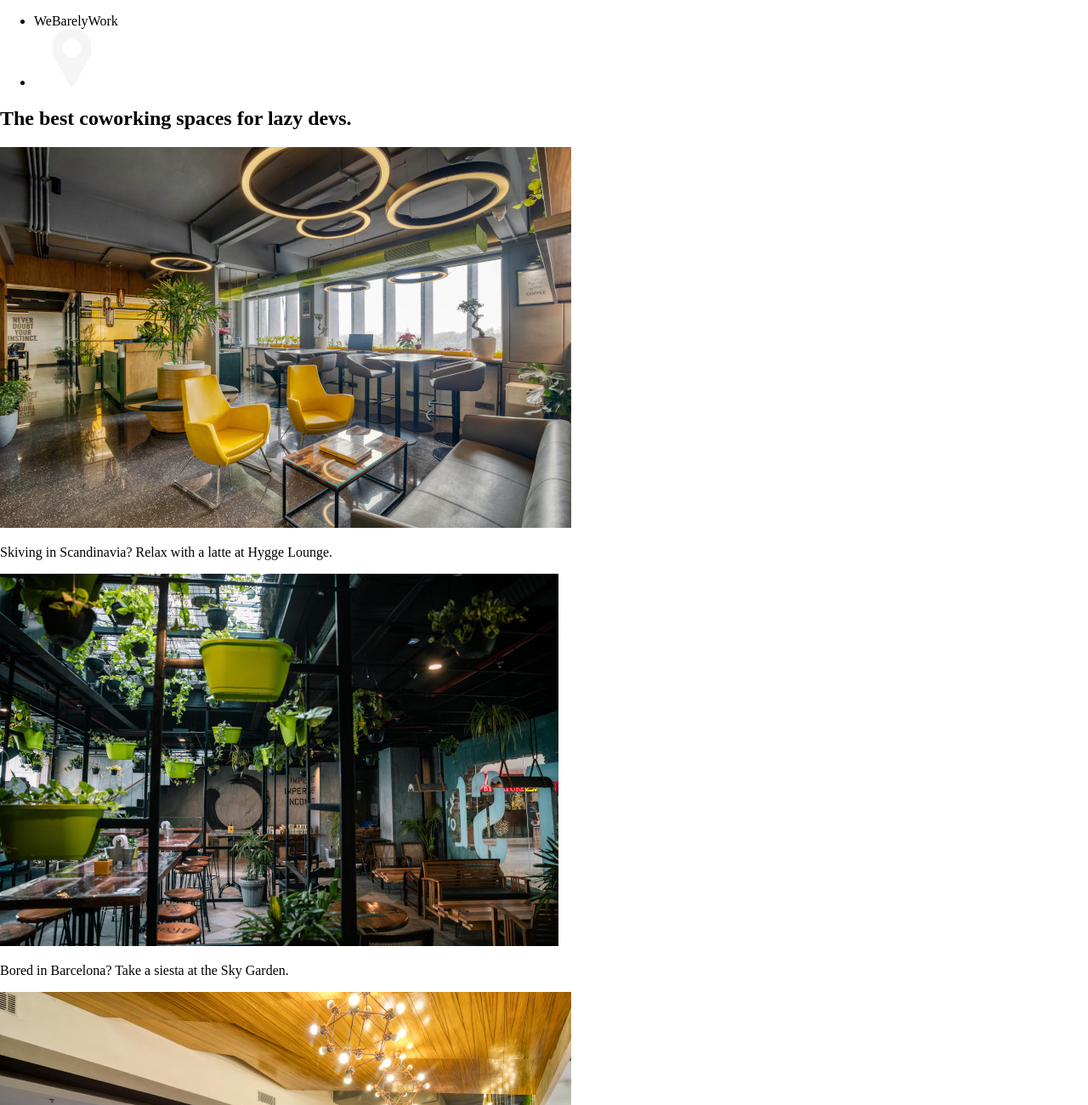
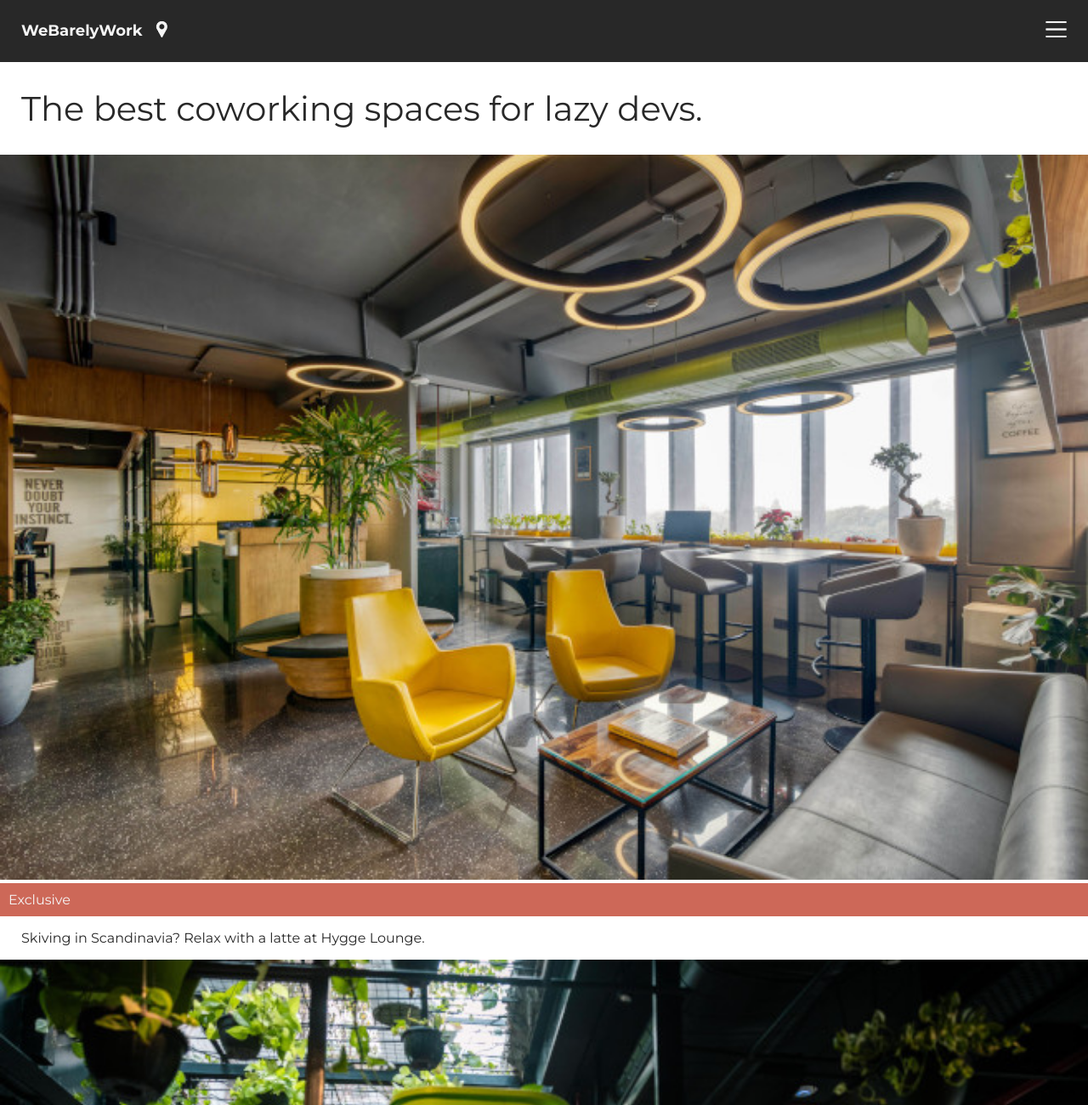
Before and after one commit to MarkBojeHording/Co-working-Site, a website built with Vite: page index.html in a window 1280 px wide. Shown: the top 1300 px of the page at 85% size. Built offline with nearby package versions, Linux system fonts and the light colour scheme.

Commit message:
HTML and CSS

```diff
--- a/index.css
+++ b/index.css
@@ -1,10 +1,57 @@
 body {
-    margin: 0;
-    padding: 0;
+  margin: 0;
+  padding: 0;
+  font-family: 'Montserrat', sans-serif;
+  color: #282828;
 }
 
-/*
-Challenge:
-1. Get this layout looking like the
-   screenshots on the slide.
-*/
+header {
+  background-color: #282828;
+  color: whitesmoke;
+}
+
+.logo {
+  font-size: 18px;
+  font-weight: 700;
+}
+
+ul {
+  display: flex;
+  list-style-type: none;
+  align-items: center;
+  margin: 0;
+  padding: 25px;
+  gap: 10px
+}
+
+li {
+  cursor: pointer;
+}
+
+.icon {
+  width: 25px;
+}
+
+.align-right {
+  margin-left: auto;
+}
+
+h1 {
+  font-size: 40px;
+  font-weight: 400;
+  margin: 30px 25px;
+}
+
+.item-img {
+  width: 100%;
+}
+
+.caption {
+  margin: 0 25px;
+}
+
+.img-banner {
+  background-color: #cd6858;
+  color: whitesmoke;
+  padding: 10px;
+}
--- a/index.html
+++ b/index.html
@@ -17,6 +17,9 @@
 					<li>
 						<img src="images/pin.png" class="icon" alt="location">
 					</li>
+					<li class="align-right">
+						<img src="images/burger.png" class="icon">
+					</li>
 				</ul>
 			</nav>
 		</header>
@@ -27,6 +30,9 @@
 
 			<section class="item">
 				<img src="images/hygge.jpg" class="item-img" alt="A smart coworking space">
+				<div class="img-banner">
+					Exclusive
+				</div>
 				<div class="caption">
 					<p>Skiving in Scandinavia? Relax with a latte at Hygge Lounge.</p>
 				</div>
```
